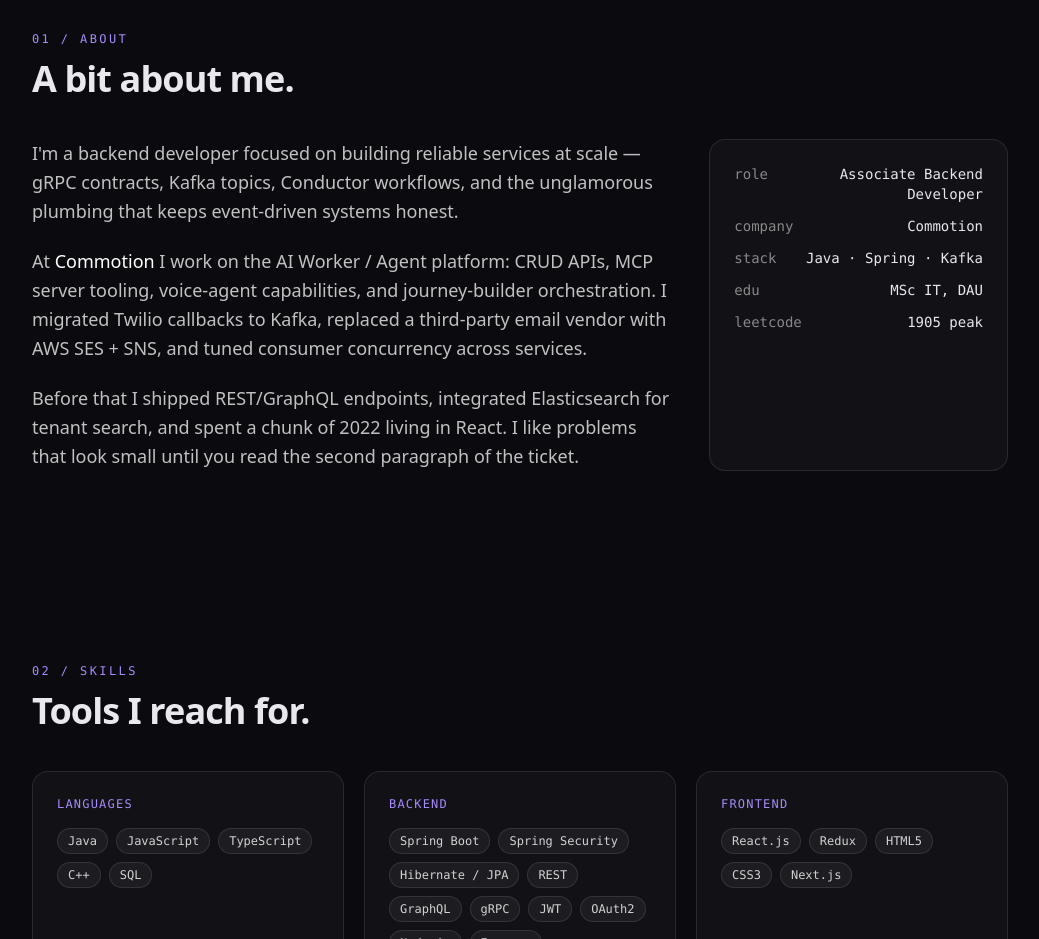
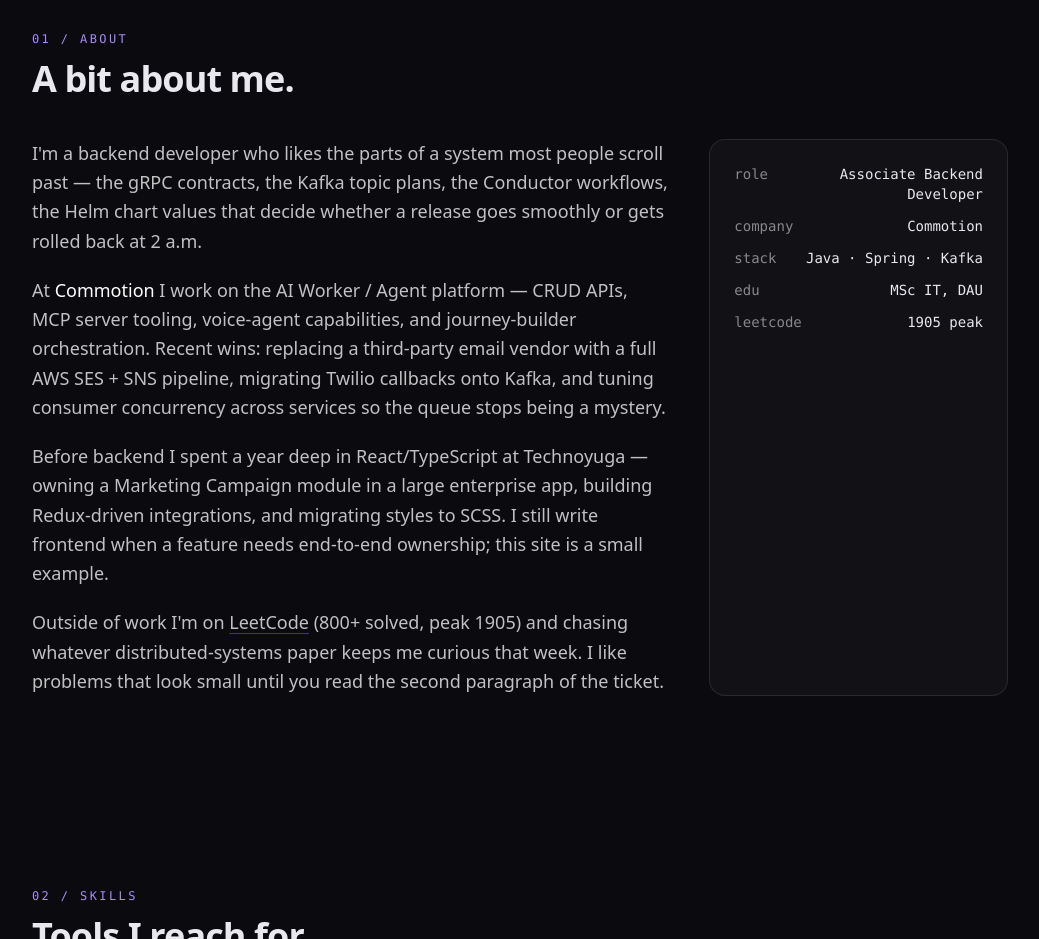
Before and after one commit to TulsiRathod/TulsiRathod.github.io, a Next.js app: page / in a window 1280 px wide. Shown: the part 1200-2139 px from the top of the page, without its empty margins (120-1159 px from the left). Built offline with nearby package versions, Linux system fonts and the light colour scheme.

Commit message:
Rewrite about section with deeper context and full-stack framing

```diff
--- a/components/About.tsx
+++ b/components/About.tsx
@@ -6,22 +6,32 @@
       <div className="grid md:grid-cols-3 gap-10">
         <div className="md:col-span-2 space-y-5 text-white/75 leading-relaxed text-lg">
           <p>
-            I&apos;m a backend developer focused on building reliable services at
-            scale — gRPC contracts, Kafka topics, Conductor workflows, and the
-            unglamorous plumbing that keeps event-driven systems honest.
+            I&apos;m a backend developer who likes the parts of a system most
+            people scroll past — the gRPC contracts, the Kafka topic plans, the
+            Conductor workflows, the Helm chart values that decide whether a
+            release goes smoothly or gets rolled back at 2 a.m.
           </p>
           <p>
             At <span className="text-white">Commotion</span> I work on the AI
-            Worker / Agent platform: CRUD APIs, MCP server tooling, voice-agent
-            capabilities, and journey-builder orchestration. I migrated Twilio
-            callbacks to Kafka, replaced a third-party email vendor with AWS SES
-            + SNS, and tuned consumer concurrency across services.
+            Worker / Agent platform — CRUD APIs, MCP server tooling, voice-agent
+            capabilities, and journey-builder orchestration. Recent wins:
+            replacing a third-party email vendor with a full AWS SES + SNS
+            pipeline, migrating Twilio callbacks onto Kafka, and tuning consumer
+            concurrency across services so the queue stops being a mystery.
           </p>
           <p>
-            Before that I shipped REST/GraphQL endpoints, integrated Elasticsearch
-            for tenant search, and spent a chunk of 2022 living in React. I like
-            problems that look small until you read the second paragraph of the
-            ticket.
+            Before backend I spent a year deep in React/TypeScript at Technoyuga
+            — owning a Marketing Campaign module in a large enterprise app,
+            building Redux-driven integrations, and migrating styles to SCSS. I
+            still write frontend when a feature needs end-to-end ownership; this
+            site is a small example.
+          </p>
+          <p>
+            Outside of work I&apos;m on{" "}
+            <a className="link" href="https://leetcode.com/" target="_blank">LeetCode</a>{" "}
+            (800+ solved, peak 1905) and chasing whatever distributed-systems
+            paper keeps me curious that week. I like problems that look small
+            until you read the second paragraph of the ticket.
           </p>
         </div>
         <aside className="card font-mono text-sm space-y-3">
```
